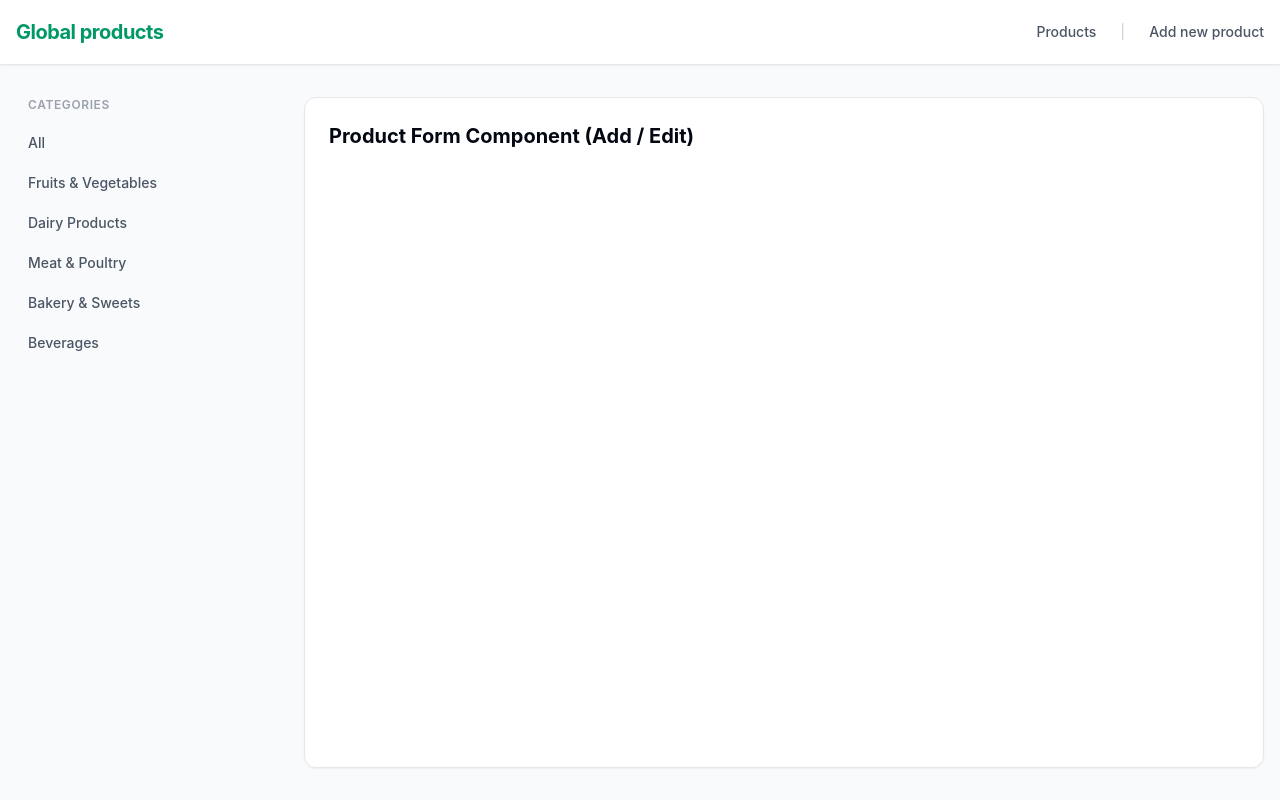
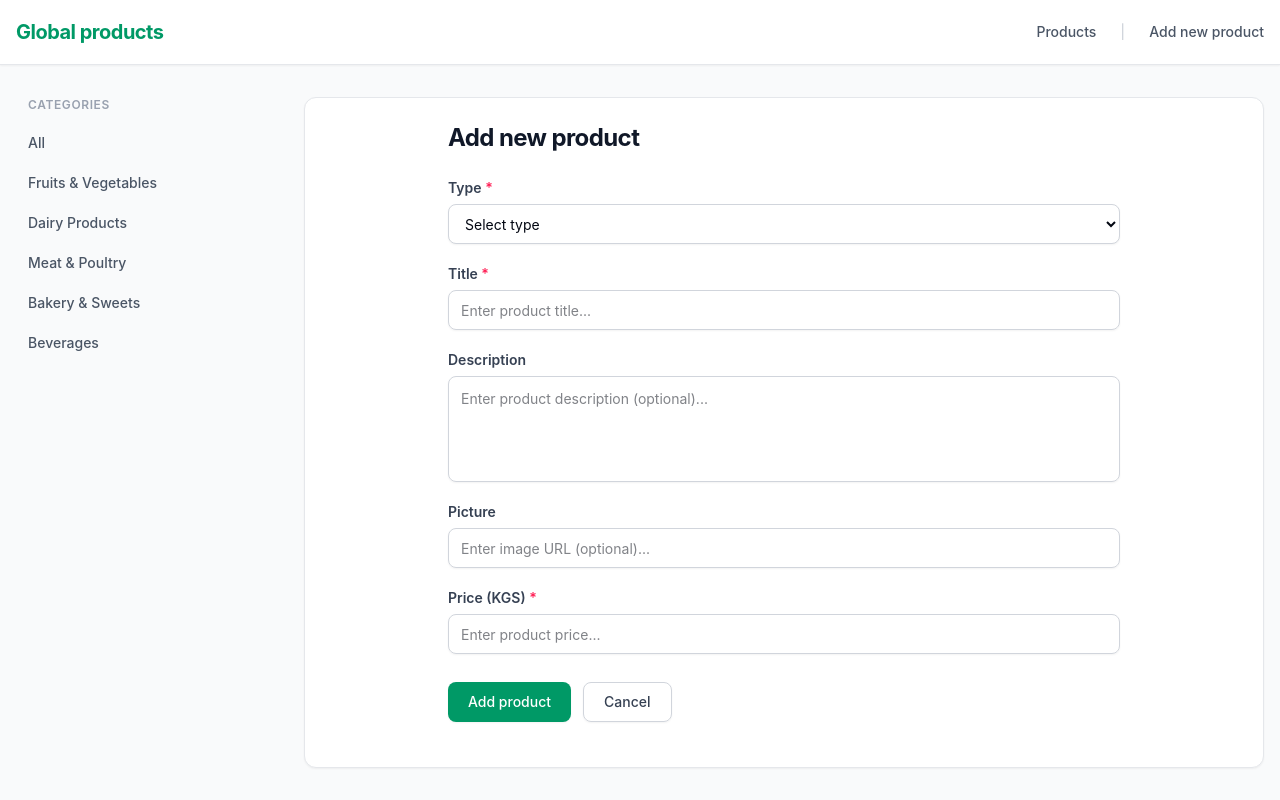
Before and after one commit to KanimetovDying2/Marketplace, a React (Vite) app: page /products/add in a window 1280 px wide. Built offline with nearby package versions, Linux system fonts and the light colour scheme.

Commit message:
feat: create product creation with form logic

```diff
--- a/src/components/ProductForm.tsx
+++ b/src/components/ProductForm.tsx
@@ -1,6 +1,188 @@
+import React, { useState, useEffect } from "react";
+import { useNavigate, useParams } from "react-router-dom";
+import type { ProductMutation } from "../types";
+import { CATEGORIES } from "../constants";
+import axiosApi from "../api/axiosApi";
+
 const ProductForm = () => {
+  const navigate = useNavigate();
+  const { id } = useParams<{ id: string }>();
+
+  const [form, setForm] = useState<ProductMutation>({
+    title: "",
+    type: "",
+    description: "",
+    picture: "",
+    price: 0,
+  });
+
+  const [loading, setLoading] = useState<boolean>(false);
+  const [isSubmitting, setIsSubmitting] = useState<boolean>(false);
+
+  useEffect(() => {
+    if (!id) {
+      setForm({
+        title: "",
+        type: "",
+        description: "",
+        picture: "",
+        price: 0,
+      });
+    }
+  }, [id]);
+
+  const handleChange = (
+    e: React.ChangeEvent<
+      HTMLInputElement | HTMLTextAreaElement | HTMLSelectElement
+    >,
+  ) => {
+    const { name, value } = e.target;
+
+    setForm((prev) => ({
+      ...prev,
+      [name]: name === "price" ? (value === "" ? 0 : Number(value)) : value,
+    }));
+  };
+
+  const handleSubmit = async (e: React.FormEvent) => {
+    e.preventDefault();
+
+    if (!form.title.trim() || !form.type || form.price <= 0) {
+      alert(
+        "Please fill in all required fields and ensure price is greater than 0.",
+      );
+      return;
+    }
+
+    try {
+      setIsSubmitting(true);
+
+      if (id) {
+      } else {
+        await axiosApi.post("/products.json", form);
+      }
+      navigate("/");
+    } catch (error) {
+      console.error("Failed to submit product:", error);
+    } finally {
+      setIsSubmitting(false);
+    }
+  };
+
+  if (loading) {
+    return (
+      <div className="text-center py-4 font-medium text-gray-500">
+        Loading product data...
+      </div>
+    );
+  }
+
   return (
-    <h1 className="text-xl font-bold">Product Form Component (Add / Edit)</h1>
+    <div className="max-w-2xl mx-auto bg-white">
+      <h1 className="text-2xl font-bold tracking-tight text-gray-900 mb-6">
+        {id ? "Edit product" : "Add new product"}
+      </h1>
+
+      <form onSubmit={handleSubmit} className="space-y-5">
+        <div className="flex flex-col gap-1.5">
+          <label className="text-sm font-semibold text-gray-700">
+            Type <span className="text-rose-500">*</span>
+          </label>
+          <select
+            name="type"
+            value={form.type}
+            onChange={handleChange}
+            required
+            className="w-full h-10 px-3 rounded-lg border border-gray-300 bg-white text-sm shadow-xs focus:border-emerald-500 focus:ring-1 focus:ring-emerald-500 outline-hidden transition-all"
+          >
+            <option value="" disabled>
+              Select type
+            </option>
+            {CATEGORIES.map((category) => (
+              <option key={category.id} value={category.id}>
+                {category.title}
+              </option>
+            ))}
+          </select>
+        </div>
+
+        <div className="flex flex-col gap-1.5">
+          <label className="text-sm font-semibold text-gray-700">
+            Title <span className="text-rose-500">*</span>
+          </label>
+          <input
+            type="text"
+            name="title"
+            value={form.title}
+            onChange={handleChange}
+            required
+            placeholder="Enter product title..."
+            className="w-full h-10 px-3 rounded-lg border border-gray-300 text-sm shadow-xs focus:border-emerald-500 focus:ring-1 focus:ring-emerald-500 outline-hidden transition-all"
+          />
+        </div>
+
+        <div className="flex flex-col gap-1.5">
+          <label className="text-sm font-semibold text-gray-700">
+            Description
+          </label>
+          <textarea
+            name="description"
+            value={form.description}
+            onChange={handleChange}
+            rows={4}
+            placeholder="Enter product description (optional)..."
+            className="w-full p-3 rounded-lg border border-gray-300 text-sm shadow-xs focus:border-emerald-500 focus:ring-1 focus:ring-emerald-500 outline-hidden transition-all resize-none"
+          />
+        </div>
+
+        <div className="flex flex-col gap-1.5">
+          <label className="text-sm font-semibold text-gray-700">Picture</label>
+          <input
+            type="url"
+            name="picture"
+            value={form.picture}
+            onChange={handleChange}
+            placeholder="Enter image URL (optional)..."
+            className="w-full h-10 px-3 rounded-lg border border-gray-300 text-sm shadow-xs focus:border-emerald-500 focus:ring-1 focus:ring-emerald-500 outline-hidden transition-all"
+          />
+        </div>
+
+        <div className="flex flex-col gap-1.5">
+          <label className="text-sm font-semibold text-gray-700">
+            Price (KGS) <span className="text-rose-500">*</span>
+          </label>
+          <input
+            type="number"
+            name="price"
+            min="1"
+            value={form.price || ""}
+            onChange={handleChange}
+            required
+            placeholder="Enter product price..."
+            className="w-full h-10 px-3 rounded-lg border border-gray-300 text-sm shadow-xs focus:border-emerald-500 focus:ring-1 focus:ring-emerald-500 outline-hidden transition-all [appearance:textfield] [&::-webkit-outer-spin-button]:appearance-none [&::-webkit-inner-spin-button]:appearance-none"
+          />
+        </div>
+
+        <div className="flex items-center gap-3 pt-2">
+          <button
+            type="submit"
+            disabled={isSubmitting}
+            className="h-10 px-5 rounded-lg bg-emerald-600 text-white text-sm font-medium shadow-xs hover:bg-emerald-700 focus:ring-2 focus:ring-emerald-500/20 disabled:opacity-50 disabled:cursor-not-allowed transition-all"
+          >
+            {isSubmitting ? "Saving..." : id ? "Save product" : "Add product"}
+          </button>
+          <button
+            type="button"
+            onClick={() => navigate("/")}
+            disabled={isSubmitting}
+            className="h-10 px-5 rounded-lg border border-gray-300 text-gray-700 text-sm font-medium shadow-xs hover:bg-gray-50 disabled:opacity-50 disabled:cursor-not-allowed transition-all"
+          >
+            Cancel
+          </button>
+        </div>
+      </form>
+    </div>
   );
 };
+
 export default ProductForm;
```
